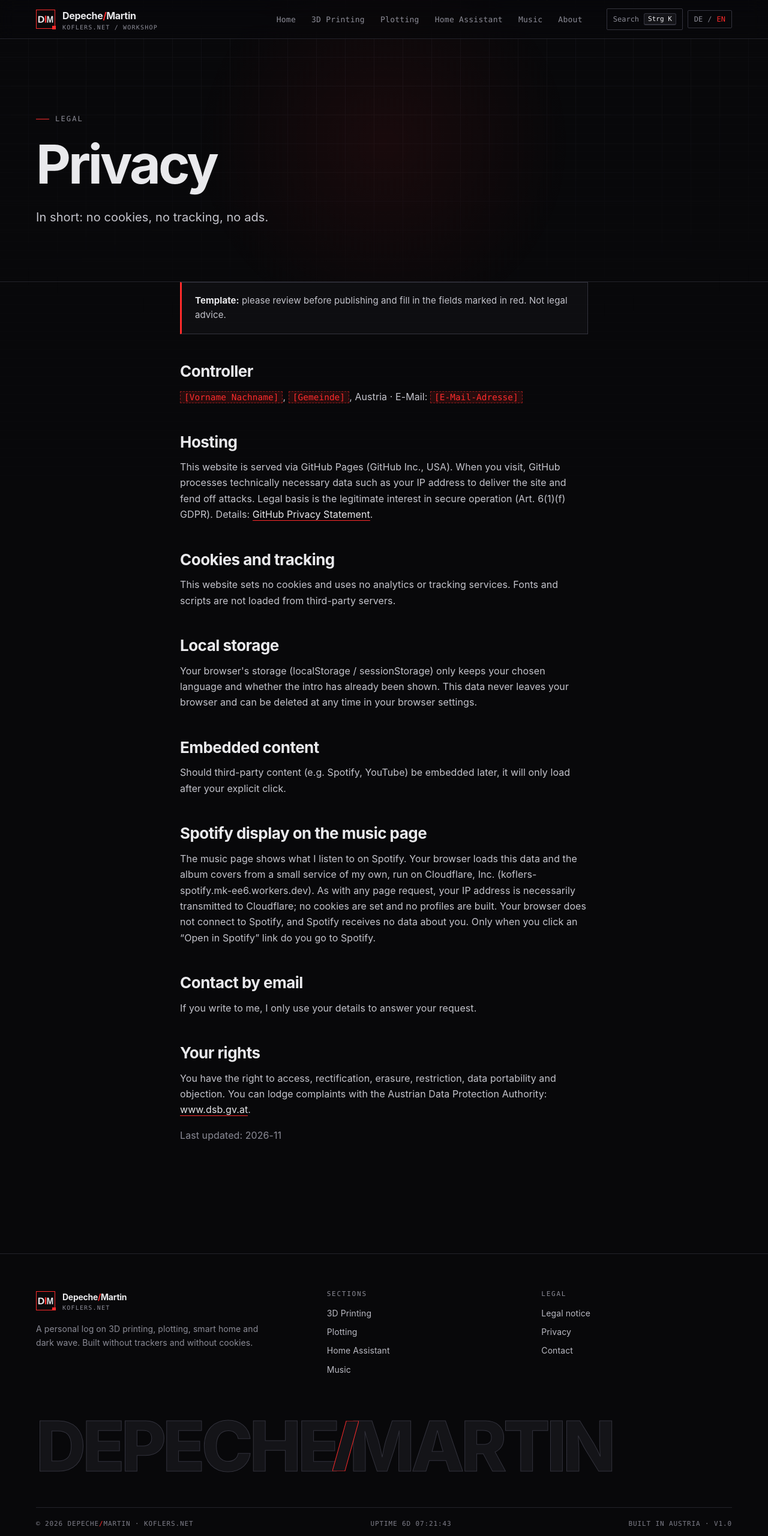
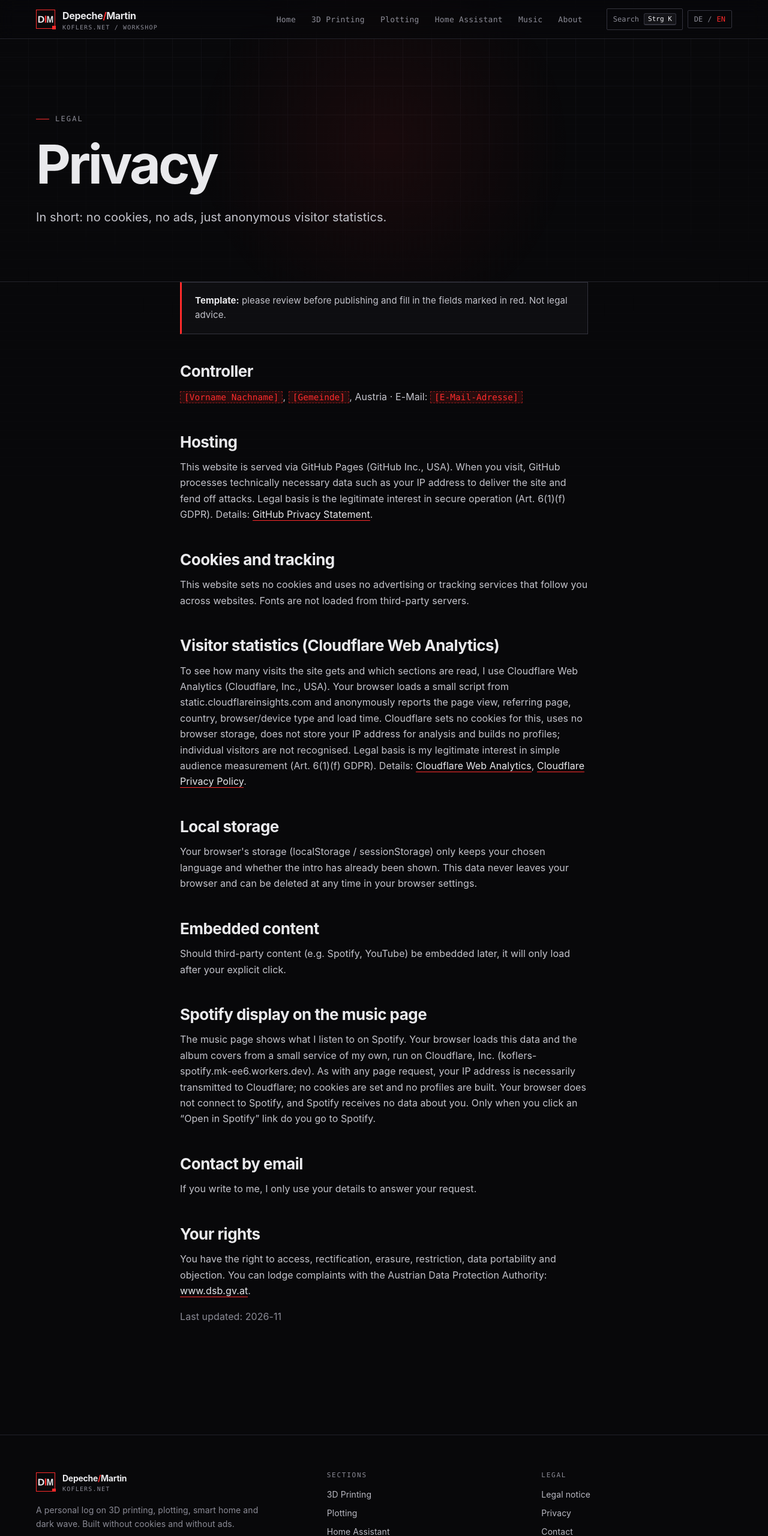
Before and after one commit to demode101/koflers-net, a plain HTML site: page datenschutz.html in a window 1280 px wide. Shown: the top 2560 px of the page at 60% size. Drawn offline with Linux system fonts and the light colour scheme.

Commit message:
Cloudflare Web Analytics eingebaut (CSP, Datenschutz, sw.js km-v8)
Co-Authored-By: Claude Opus 5.5 <noreply@anthropic.com>
Claude-Session: https://claude.ai/code/session_01N85JRYvtGR5Aa3ifpxPXGg

```diff
--- a/datenschutz.html
+++ b/datenschutz.html
@@ -3,7 +3,7 @@
 <head>
 <meta charset="utf-8">
 <meta name="viewport" content="width=device-width, initial-scale=1">
-<meta http-equiv="Content-Security-Policy" content="default-src 'self'; script-src 'self' 'sha256-bdw2CzbdW4ozfR57Zptu7N3LbOei5cBr4UGm6DSnkKo=' 'sha256-kprFqNqU0YVQONhhR51LvdhlnAlQfDSn86SLrHWKnIw='; style-src 'self' 'unsafe-inline'; img-src 'self' data: https://koflers-spotify.mk-ee6.workers.dev; connect-src 'self' https://koflers-spotify.mk-ee6.workers.dev wss://koflers-spotify.mk-ee6.workers.dev; object-src 'none'; base-uri 'self'; form-action 'self'">
+<meta http-equiv="Content-Security-Policy" content="default-src 'self'; script-src 'self' https://static.cloudflareinsights.com 'sha256-bdw2CzbdW4ozfR57Zptu7N3LbOei5cBr4UGm6DSnkKo=' 'sha256-kprFqNqU0YVQONhhR51LvdhlnAlQfDSn86SLrHWKnIw='; style-src 'self' 'unsafe-inline'; img-src 'self' data: https://koflers-spotify.mk-ee6.workers.dev; connect-src 'self' https://cloudflareinsights.com https://koflers-spotify.mk-ee6.workers.dev wss://koflers-spotify.mk-ee6.workers.dev; object-src 'none'; base-uri 'self'; form-action 'self'">
 <meta name="referrer" content="strict-origin-when-cross-origin">
 <link rel="canonical" href="https://koflers.net/datenschutz.html">
 <title>Datenschutz – DepecheMartin</title>
@@ -46,7 +46,7 @@
   <div class="wrap">
     <span class="kicker rv"><span data-l="de">Rechtliches</span><span data-l="en">Legal</span></span>
     <h1 class="glitch rv d1" data-text="Datenschutz"><span data-l="de">Datenschutz</span><span data-l="en">Privacy</span></h1>
-    <p class="lead rv d2"><span data-l="de">Kurz gesagt: keine Cookies, kein Tracking, keine Werbung.</span><span data-l="en">In short: no cookies, no tracking, no ads.</span></p>
+    <p class="lead rv d2"><span data-l="de">Kurz gesagt: keine Cookies, keine Werbung, nur eine anonyme Besucherstatistik.</span><span data-l="en">In short: no cookies, no ads, just anonymous visitor statistics.</span></p>
   </div>
 </section>
 <section style="padding-top:0">
@@ -60,7 +60,10 @@
     <p><span data-l="de">Diese Website wird über GitHub Pages bereitgestellt (GitHub Inc., USA). Beim Aufruf verarbeitet GitHub technisch notwendige Daten wie die IP-Adresse, um die Seite auszuliefern und Angriffe abzuwehren. Rechtsgrundlage ist das berechtigte Interesse am sicheren Betrieb (Art. 6 Abs. 1 lit. f DSGVO). Details: </span><span data-l="en">This website is served via GitHub Pages (GitHub Inc., USA). When you visit, GitHub processes technically necessary data such as your IP address to deliver the site and fend off attacks. Legal basis is the legitimate interest in secure operation (Art. 6(1)(f) GDPR). Details: </span><a href="https://docs.github.com/site-policy/privacy-policies/github-general-privacy-statement" rel="noopener">GitHub Privacy Statement</a>.</p>
 
     <h2><span data-l="de">Cookies und Tracking</span><span data-l="en">Cookies and tracking</span></h2>
-    <p><span data-l="de">Diese Website setzt keine Cookies und verwendet keine Analyse- oder Tracking-Dienste. Schriften und Skripte werden nicht von fremden Servern geladen.</span><span data-l="en">This website sets no cookies and uses no analytics or tracking services. Fonts and scripts are not loaded from third-party servers.</span></p>
+    <p><span data-l="de">Diese Website setzt keine Cookies und verwendet keine Werbe- oder Tracking-Dienste, die dich über Websites hinweg verfolgen. Schriften werden nicht von fremden Servern geladen.</span><span data-l="en">This website sets no cookies and uses no advertising or tracking services that follow you across websites. Fonts are not loaded from third-party servers.</span></p>
+
+    <h2><span data-l="de">Besucherstatistik (Cloudflare Web Analytics)</span><span data-l="en">Visitor statistics (Cloudflare Web Analytics)</span></h2>
+    <p><span data-l="de">Um zu sehen, wie viele Besuche die Seite hat und welche Bereiche gelesen werden, nutze ich Cloudflare Web Analytics (Cloudflare, Inc., USA). Dazu lädt dein Browser ein kleines Skript von static.cloudflareinsights.com und meldet anonym Seitenaufruf, Herkunftsseite, Land, Browser-/Gerätetyp und Ladezeit. Cloudflare setzt dafür keine Cookies, nutzt keinen Browser-Speicher, speichert deine IP-Adresse nicht zur Auswertung und bildet keine Profile; einzelne Besucher werden nicht wiedererkannt. Rechtsgrundlage ist mein berechtigtes Interesse an einer einfachen Reichweitenmessung (Art. 6 Abs. 1 lit. f DSGVO). Details: </span><span data-l="en">To see how many visits the site gets and which sections are read, I use Cloudflare Web Analytics (Cloudflare, Inc., USA). Your browser loads a small script from static.cloudflareinsights.com and anonymously reports the page view, referring page, country, browser/device type and load time. Cloudflare sets no cookies for this, uses no browser storage, does not store your IP address for analysis and builds no profiles; individual visitors are not recognised. Legal basis is my legitimate interest in simple audience measurement (Art. 6(1)(f) GDPR). Details: </span><a href="https://www.cloudflare.com/web-analytics/" rel="noopener">Cloudflare Web Analytics</a>, <a href="https://www.cloudflare.com/privacypolicy/" rel="noopener">Cloudflare Privacy Policy</a>.</p>
 
     <h2><span data-l="de">Lokaler Speicher</span><span data-l="en">Local storage</span></h2>
     <p><span data-l="de">Im Speicher deines Browsers (localStorage / sessionStorage) wird nur abgelegt, welche Sprache du gewählt hast und ob das Intro schon gezeigt wurde. Diese Daten verlassen deinen Browser nicht und können jederzeit in den Browser-Einstellungen gelöscht werden.</span><span data-l="en">Your browser's storage (localStorage / sessionStorage) only keeps your chosen language and whether the intro has already been shown. This data never leaves your browser and can be deleted at any time in your browser settings.</span></p>
@@ -86,7 +89,7 @@
     <div class="cols">
       <div>
         <div class="logo"><span class="logo-mark"><svg viewBox="0 0 100 100" aria-hidden="true" focusable="false"><path fill="#e9e9ec" d="M42.84 50.45Q42.84 55.82 40.73 59.83Q38.63 63.84 34.78 65.96Q30.94 68.08 25.97 68.08H11.96V33.34H24.5Q33.25 33.34 38.04 37.76Q42.84 42.19 42.84 50.45ZM35.53 50.45Q35.53 44.85 32.63 41.9Q29.73 38.96 24.35 38.96H19.21V62.46H25.36Q30.03 62.46 32.78 59.23Q35.53 56 35.53 50.45Z"/><path fill="#e9e9ec" d="M82.91 68.08V47.02Q82.91 46.31 82.92 45.59Q82.93 44.88 83.12 39.45Q81.61 46.08 80.88 48.7L75.47 68.08H70.99L65.58 48.7L63.3 39.45Q63.55 45.17 63.55 47.02V68.08H57.97V33.34H66.39L71.76 52.77L72.23 54.64L73.25 59.3L74.59 53.73L80.11 33.34H88.49V68.08Z"/><path fill="#ff2b2b" d="M46.47 31.92H53.53V68.08H46.47Z"/></svg></span><span>Depeche<span class="slash">/</span>Martin<small>koflers.net</small></span></div>
-        <p class="muted" style="margin-top:18px;max-width:380px"><span data-l="de">Ein persönliches Logbuch über 3D-Druck, Plotten, Smart Home und Dark Wave. Gebaut ohne Tracker und ohne Cookies.</span><span data-l="en">A personal log on 3D printing, plotting, smart home and dark wave. Built without trackers and without cookies.</span></p>
+        <p class="muted" style="margin-top:18px;max-width:380px"><span data-l="de">Ein persönliches Logbuch über 3D-Druck, Plotten, Smart Home und Dark Wave. Gebaut ohne Cookies und ohne Werbung.</span><span data-l="en">A personal log on 3D printing, plotting, smart home and dark wave. Built without cookies and without ads.</span></p>
       </div>
       <div>
         <h2 class="foot-h"><span data-l="de">Bereiche</span><span data-l="en">Sections</span></h2>
@@ -117,5 +120,6 @@
     <div class="cmdk-foot"><span><kbd>↑</kbd> <kbd>↓</kbd> <span data-l="de">wählen</span><span data-l="en">select</span></span><span><kbd>↵</kbd> <span data-l="de">öffnen</span><span data-l="en">open</span></span><span><kbd>Esc</kbd> <span data-l="de">schließen</span><span data-l="en">close</span></span></div>
   </div>
 </div>
+<!-- Cloudflare Web Analytics --><script type="module" src="https://static.cloudflareinsights.com/beacon.min.js" data-cf-beacon='{"token": "2f2255a091ef4c6ebec43378722c1739"}'></script><!-- End Cloudflare Web Analytics -->
 </body>
 </html>
--- a/sw.js
+++ b/sw.js
@@ -3,7 +3,7 @@
  * CSS/JS/Bilder: sofort aus dem Cache, im Hintergrund aktualisieren.
  * Fremde Adressen (z. B. Spotify-Worker) werden nie zwischengespeichert.
  * Bei jeder Änderung an der Seite VERSION hochzählen. */
-var VERSION = "km-v7";
+var VERSION = "km-v8";
 var CORE = [
   "/", "/index.html", "/3d-druck.html", "/plotten.html", "/home-assistant.html",
   "/musik.html", "/ueber.html", "/impressum.html", "/datenschutz.html", "/404.html",
```
Also changed, not shown: 3d-druck.html (+3 -2 lines), 404.html (+3 -2 lines), home-assistant.html (+3 -2 lines), impressum.html (+3 -2 lines), index.html (+3 -2 lines), musik.html (+3 -2 lines), plotten.html (+3 -2 lines), ueber.html (+3 -2 lines).
